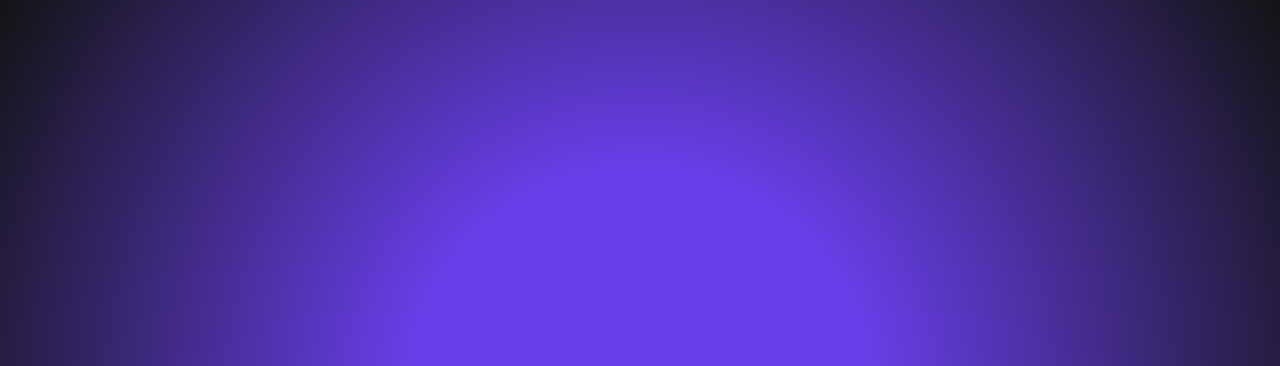
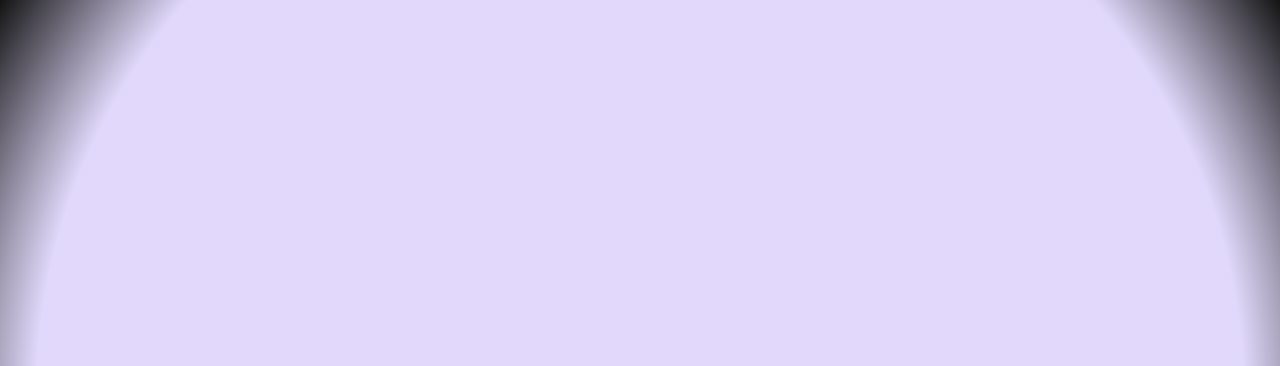
Before and after one commit to Taylorhc0/test2, a plain HTML site: page index.html in a window 1280 px wide. Shown: the top 366 px of the page. Drawn offline with Linux system fonts and the light colour scheme; a web font is replaced by a local one.

Commit message:
Update style.css

```diff
--- a/style.css
+++ b/style.css
@@ -5,7 +5,7 @@ body {
     display: flex;
     align-items: center;
     justify-content: center;
-    background: radial-gradient(circle at center, #683FEA 30%, #131313 100%);
+    background: radial-gradient(circle at center, rgba(104, 63, 234, 0.2) 80%, #131313 100%);
     color: #fff;
     font-family: 'Freckle Face', cursive;
     font-size: 3em;
```
